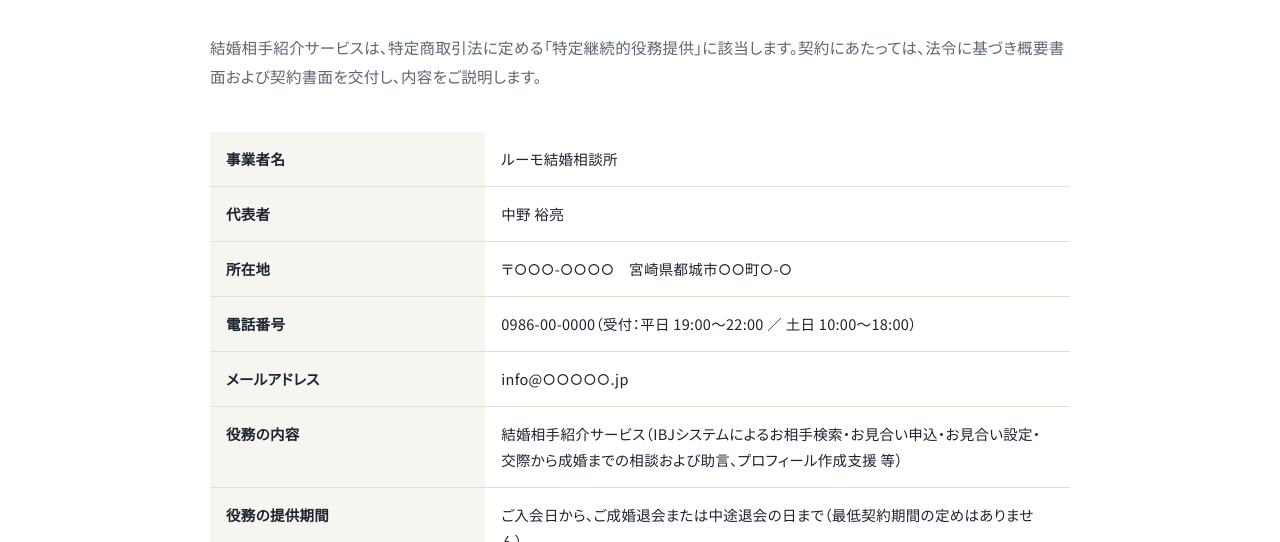
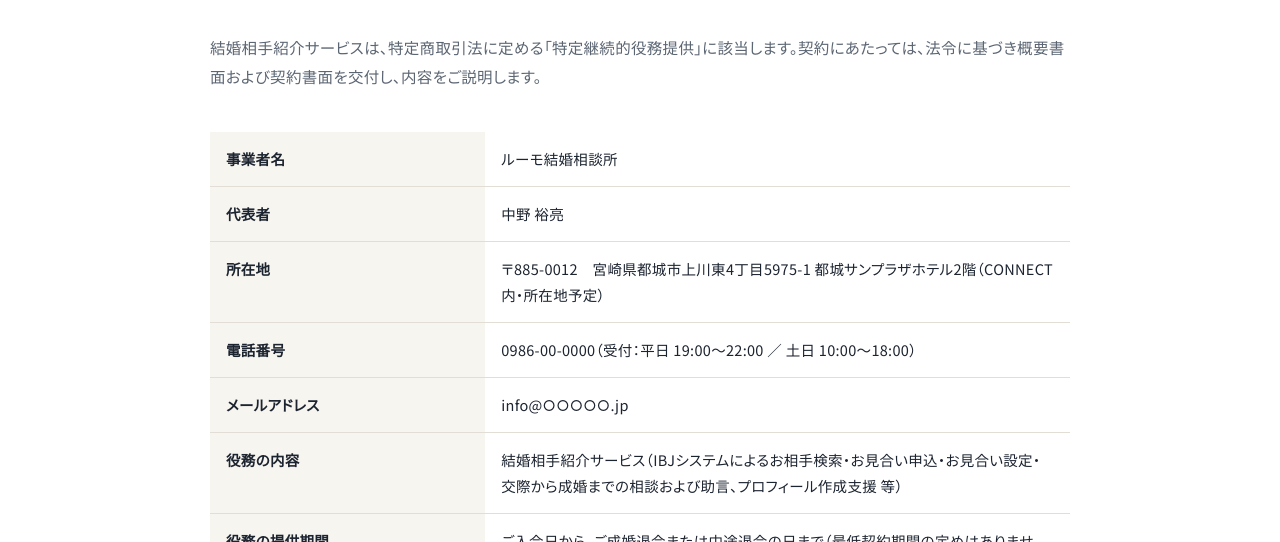
Before and after one commit to jasmine1567/lumo, a plain HTML site: page tokushoho.html in a window 1280 px wide. Shown: the part 258-800 px from the top of the page. Drawn offline with Linux system fonts and the light colour scheme.

Commit message:
Update planned CONNECT address and prepare zoomed Miyazaki map layout

```diff
--- a/tokushoho.html
+++ b/tokushoho.html
@@ -56,7 +56,7 @@ footer ul{display:flex;gap:22px;flex-wrap:wrap;margin:0} footer ul li{padding:0;
 <table>
 <tr><th>事業者名</th><td>ルーモ結婚相談所</td></tr>
 <tr><th>代表者</th><td>中野 裕亮</td></tr>
-<tr><th>所在地</th><td>〒○○○-○○○○　宮崎県都城市○○町○-○</td></tr>
+<tr><th>所在地</th><td>〒885-0012　宮崎県都城市上川東4丁目5975-1 都城サンプラザホテル2階（CONNECT内・所在地予定）</td></tr>
 <tr><th>電話番号</th><td>0986-00-0000（受付：平日 19:00〜22:00 ／ 土日 10:00〜18:00）</td></tr>
 <tr><th>メールアドレス</th><td>info@○○○○○.jp</td></tr>
 <tr><th>役務の内容</th><td>結婚相手紹介サービス（IBJシステムによるお相手検索・お見合い申込・お見合い設定・交際から成婚までの相談および助言、プロフィール作成支援 等）</td></tr>
```
